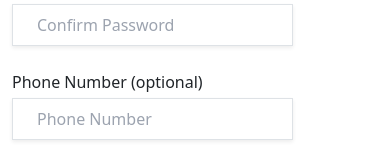
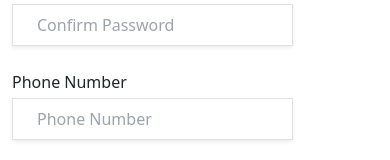
Before and after one commit to vphatfla/sail-social, a React (Vite) app in the folder frontend/: page /signup in a window 390 px wide. Shown: the part 465-625 px from the top of the page. Built offline with nearby package versions, Linux system fonts and the light colour scheme.

Commit message:
Make phone number required for sign up

```diff
--- a/frontend/src/pages/SignUp.tsx
+++ b/frontend/src/pages/SignUp.tsx
@@ -133,11 +133,12 @@ const SignUp: React.FC = () => {
 
         <div className="mb-4">
           <label htmlFor="phoneNumber" className="block text-sm font-medium text-gray-700">
-            Phone Number (optional)
+            Phone Number
           </label>
           <input
             id="phoneNumber"
             type="tel"
+            required={true}
             name="phoneNumber"
             placeholder="Phone Number"
             className="mt-1 block w-full px-4 py-2 border border-gray-300 rounded-md shadow-sm focus:ring-blue-500 focus:border-blue-500"
```
